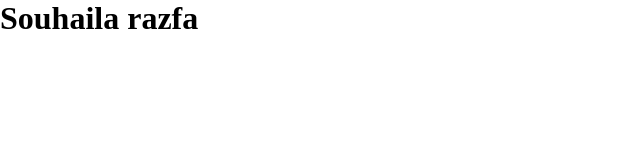
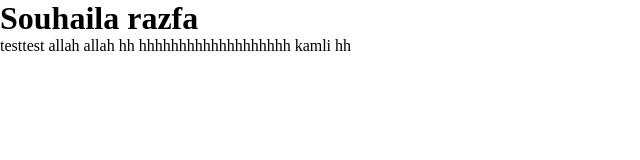
Before and after one commit to razfasouhaila/razfasouhaila.github.io, a plain HTML site: page index.html in a window 1280 px wide. Shown: the whole page, without its empty margins (0-640 px from the left). Drawn offline with Linux system fonts and the light colour scheme.

Commit message:
index.html

```diff
--- a/index.html
+++ b/index.html
@@ -9,5 +9,6 @@
 </head>
 <body>
     <h1>Souhaila razfa</h1>
+    <p>testtest allah allah hh hhhhhhhhhhhhhhhhhhh kamli hh</p>
 </body>
 </html>
```
